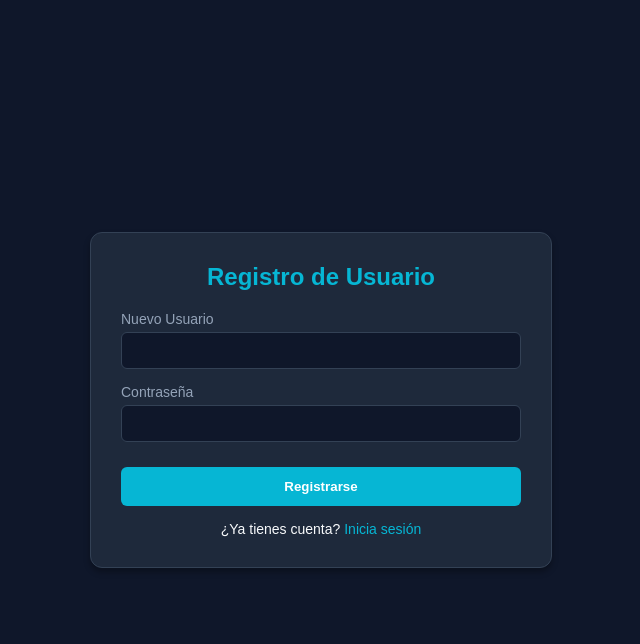
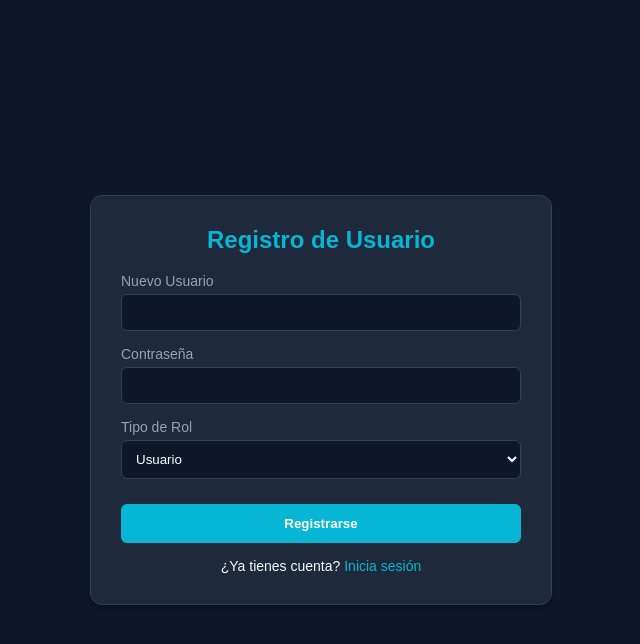
Before and after one commit to andhycuevacunguia-star/Sistema-de-Monitoreo, a Flask app: page /registro in a window 1280 px wide. Shown: the top 644 px of the page, without its empty margins (319-959 px from the left). Run offline with Flask 3, Linux system fonts and the light colour scheme.

Commit message:
Corregir nombre de tabla Usuarios y agregar seleccion de rol en registro

```diff
--- a/app.py
+++ b/app.py
@@ -25,7 +25,8 @@ def login():
         password = request.form['password']
 
         try:
-            response = supabase.table('usuarios').select('*').eq('usuario', usuario).eq('password', password).execute()
+            # Nota: Usamos 'Usuarios' con Mayúscula como pide tu base de datos
+            response = supabase.table('Usuarios').select('*').eq('usuario', usuario).eq('password', password).execute()
             if response.data:
                 user = response.data[0]
                 session['usuario'] = user['usuario']
@@ -43,17 +44,17 @@ def registro():
     if request.method == 'POST':
         usuario = request.form['usuario']
         password = request.form['password']
-        rol = 'usuario' # Por defecto se registran como usuarios normales
+        rol = request.form['rol'] # Capturamos el rol elegido (usuario o admin)
 
         try:
-            supabase.table('usuarios').insert({
+            supabase.table('Usuarios').insert({
                 'usuario': usuario,
                 'password': password,
                 'rol': rol
             }).execute()
             return redirect(url_for('login'))
         except Exception as e:
-            return render_template('registro.html', error="El usuario ya existe o hubo un error.")
+            return render_template('registro.html', error="El usuario ya existe o hubo un error al registrar.")
 
     return render_template('registro.html')
 
@@ -78,7 +79,7 @@ def dashboard():
         # Obtener usuarios si es admin
         usuarios = []
         if session.get('rol') == 'admin':
-            usuarios_res = supabase.table('usuarios').select('*').execute()
+            usuarios_res = supabase.table('Usuarios').select('*').execute()
             usuarios = usuarios_res.data
 
     except Exception as e:
@@ -126,7 +127,6 @@ def subir_video():
     titulo = data.get('titulo')
     url_video = data.get('url_video')
 
-    # Convertir URL normal de YouTube a embed si es necesario
     if "watch?v=" in url_video:
         url_video = url_video.replace("watch?v=", "embed/")
     elif "youtu.be/" in url_video:
@@ -156,7 +156,7 @@ def eliminar_usuario(id_usuario):
     if session.get('rol') != 'admin':
         return jsonify({"success": False, "message": "No autorizado"})
     try:
-        supabase.table('usuarios').delete().eq('id', id_usuario).execute()
+        supabase.table('Usuarios').delete().eq('id', id_usuario).execute()
         return jsonify({"success": True, "message": "Usuario eliminado"})
     except Exception as e:
         return jsonify({"success": False, "message": f"Error: {e}"})
--- a/templates/registro.html
+++ b/templates/registro.html
@@ -10,7 +10,7 @@
         h2 { margin-top: 0; color: var(--accent); text-align: center; }
         .form-group { margin-bottom: 15px; }
         label { display: block; margin-bottom: 5px; font-size: 14px; color: var(--text-muted); }
-        input { width: 100%; padding: 10px; background: var(--bg-main); border: 1px solid var(--border); color: white; border-radius: 6px; box-sizing: border-box; }
+        input, select { width: 100%; padding: 10px; background: var(--bg-main); border: 1px solid var(--border); color: white; border-radius: 6px; box-sizing: border-box; }
         button { width: 100%; padding: 12px; background: var(--accent); border: none; color: white; font-weight: bold; border-radius: 6px; cursor: pointer; margin-top: 10px; }
         button:hover { opacity: 0.9; }
         .error { background: rgba(239, 68, 68, 0.1); border: 1px solid var(--danger); color: var(--danger); padding: 10px; border-radius: 6px; margin-bottom: 15px; font-size: 13px; text-align: center; }
@@ -35,6 +35,13 @@
                 <label for="password">Contraseña</label>
                 <input type="password" id="password" name="password" required autocomplete="new-password">
             </div>
+            <div class="form-group">
+                <label for="rol">Tipo de Rol</label>
+                <select id="rol" name="rol" required>
+                    <option value="usuario">Usuario</option>
+                    <option value="admin">Administrador (Admin)</option>
+                </select>
+            </div>
             <button type="submit">Registrarse</button>
         </form>
 
```
